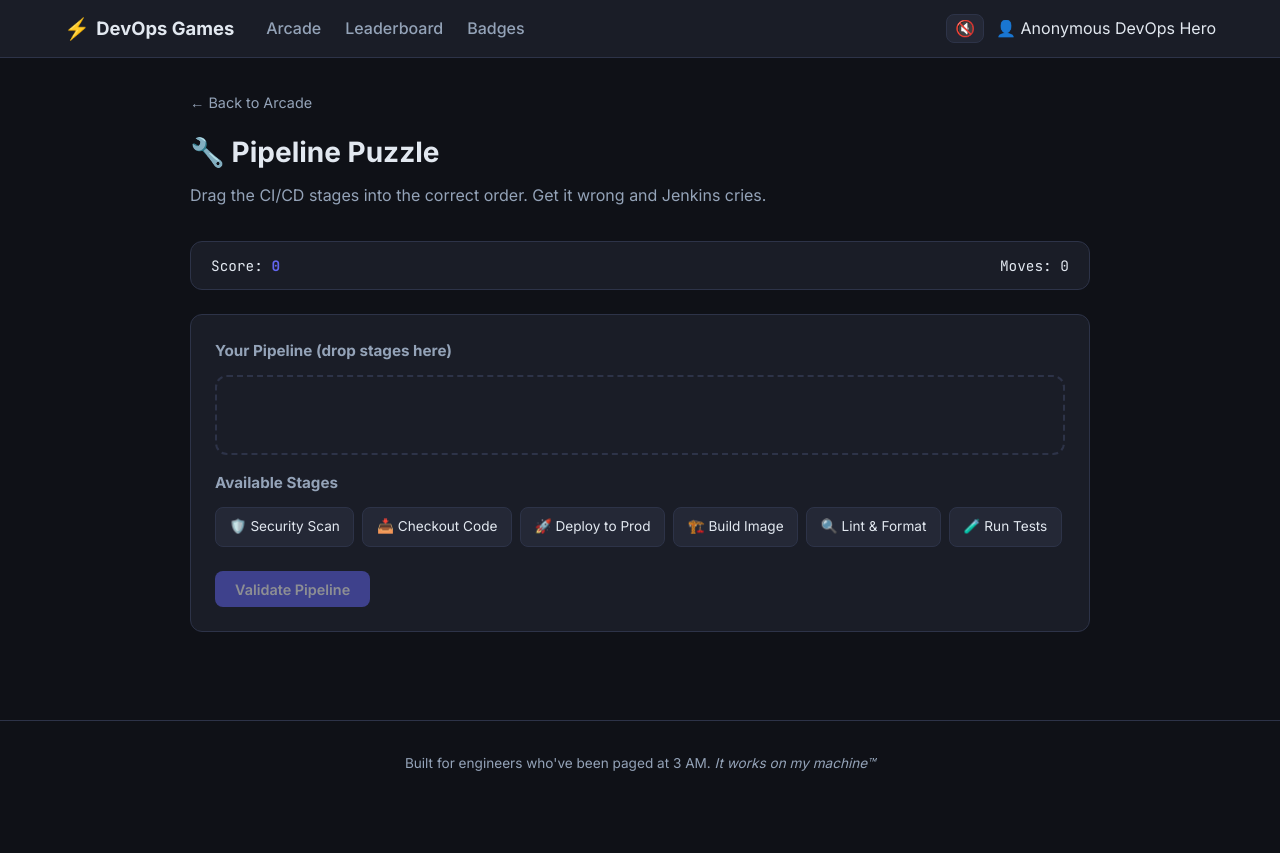
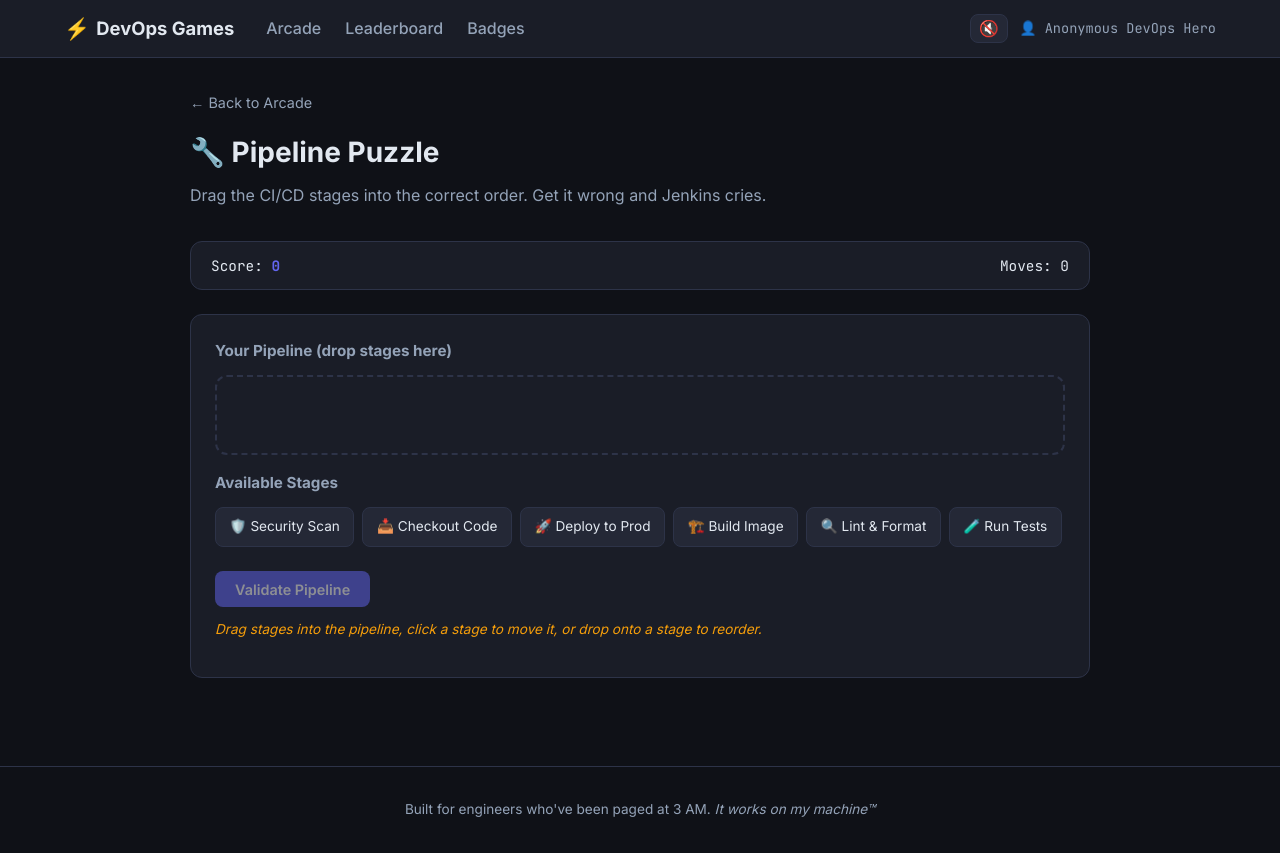
Before and after one commit to akhileshmishrabiz/web-app-on-aws-ecs, a Flask app: page /games/pipeline-puzzle in a window 1280 px wide. Before the commit the page ends 771 px from the top, so only its background shows below. Run offline with Flask 3, Linux system fonts and the light colour scheme.

Commit message:
Fix DevOps Games gameplay so puzzles work reliably and wrong answers are retryable.
Avoid broken starter YAML/Dockerfile text, improve pipeline drag-and-drop, reset incident timers cleanly, and surface score submission failures.

Co-authored-by: Cursor <cursoragent@cursor.com>

```diff
--- a/app/static/css/devops-games.css
+++ b/app/static/css/devops-games.css
@@ -69,7 +69,8 @@ body {
 
 .nav-links a:hover { color: var(--text); }
 
-.nav-player {
+.nav-player,
+.player-label {
     font-size: 0.85rem;
     color: var(--text-muted);
     font-family: var(--mono);
--- a/app/static/js/common.js
+++ b/app/static/js/common.js
@@ -58,6 +58,10 @@ async function submitScore(gameType, score, details = '') {
                 details: details
             })
         });
+        if (!resp.ok) {
+            showToast('Failed to submit score', 'error');
+            return { ok: false };
+        }
         const data = await resp.json();
         if (data.ok) {
             const bonus = data.daily_bonus ? ' (2× daily bonus!)' : '';
--- a/app/templates/games/dockerfile_builder.html
+++ b/app/templates/games/dockerfile_builder.html
@@ -31,12 +31,13 @@ function render() {
         <div class="scenario-title">${c.title}</div>
         <p class="hint-text">💡 Hint: ${c.hint}</p>
         <ul class="error-list">${c.errors.map(e => `<li>${e}</li>`).join('')}</ul>
-        <textarea class="code-editor" id="editor">${c.broken}</textarea>
+        <textarea class="code-editor" id="editor"></textarea>
         <div style="margin-top:1rem;display:flex;gap:0.75rem">
             <button class="btn btn-primary" id="submit-btn">Build Image</button>
             <button class="btn btn-ghost" id="reset-btn">Reset</button>
         </div>
         <div id="feedback"></div>`;
+    document.getElementById('editor').value = c.broken;
     document.getElementById('reset-btn').addEventListener('click', () => { document.getElementById('editor').value = c.broken; });
     document.getElementById('submit-btn').addEventListener('click', () => check(c));
 }
--- a/app/templates/games/incident_commander.html
+++ b/app/templates/games/incident_commander.html
@@ -28,7 +28,9 @@ function renderScenario() {
     const s = SCENARIOS[idx];
     timeLeft = s.time_limit;
     document.getElementById('scenario-num').textContent = idx + 1;
-    document.getElementById('timer').textContent = timeLeft;
+    const timerEl = document.getElementById('timer');
+    timerEl.textContent = timeLeft;
+    timerEl.classList.remove('urgent');
     document.getElementById('game-area').innerHTML = `
         <div class="scenario-card">
             <div class="scenario-title">${s.title}</div>
--- a/app/templates/games/k8s_yaml_fixer.html
+++ b/app/templates/games/k8s_yaml_fixer.html
@@ -31,12 +31,13 @@ function render() {
         <div class="scenario-title">${c.title}</div>
         <p class="hint-text">💡 Hint: ${c.hint}</p>
         <ul class="error-list">${c.errors.map(e => `<li>${e}</li>`).join('')}</ul>
-        <textarea class="code-editor" id="editor">${c.broken}</textarea>
+        <textarea class="code-editor" id="editor"></textarea>
         <div style="margin-top:1rem;display:flex;gap:0.75rem">
             <button class="btn btn-primary" id="submit-btn">kubectl apply</button>
             <button class="btn btn-ghost" id="reset-btn">Reset</button>
         </div>
         <div id="feedback"></div>`;
+    document.getElementById('editor').value = c.broken;
     document.getElementById('reset-btn').addEventListener('click', () => { document.getElementById('editor').value = c.broken; });
     document.getElementById('submit-btn').addEventListener('click', () => check(c));
 }
--- a/app/templates/games/pipeline_puzzle.html
+++ b/app/templates/games/pipeline_puzzle.html
@@ -19,6 +19,7 @@
         <h3 style="margin-bottom:0.75rem;font-size:0.95rem;color:var(--text-muted)">Available Stages</h3>
         <div class="pipeline-stages-pool" id="pool"></div>
         <button class="btn btn-primary" id="check-btn" disabled>Validate Pipeline</button>
+        <p class="hint-text" style="margin-top:0.75rem">Drag stages into the pipeline, click a stage to move it, or drop onto a stage to reorder.</p>
         <div id="feedback"></div>
     </div>
 </div>
@@ -27,37 +28,91 @@
 <script>
 const CORRECT = {{ correct_order|tojson }};
 const STAGES = {{ stages|tojson }};
-let score = 600, moves = 0;
+let score = 600, moves = 0, finished = false;
 const pipeline = document.getElementById('pipeline');
 const pool = document.getElementById('pool');
+const checkBtn = document.getElementById('check-btn');
 
-STAGES.forEach(s => {
+function pipelineChipCount() {
+    return pipeline.querySelectorAll('.stage-chip').length;
+}
+
+function updateCheckBtn() {
+    checkBtn.disabled = finished || pipelineChipCount() !== CORRECT.length;
+}
+
+function clearValidationMarks() {
+    document.querySelectorAll('.stage-chip').forEach(c => c.classList.remove('correct', 'wrong'));
+    document.getElementById('feedback').innerHTML = '';
+}
+
+function createChip(stage) {
     const chip = document.createElement('div');
     chip.className = 'stage-chip';
     chip.draggable = true;
-    chip.dataset.id = s.id;
-    chip.innerHTML = `${s.icon} ${s.label}`;
-    chip.addEventListener('dragstart', e => { e.dataTransfer.setData('text/plain', s.id); chip.classList.add('dragging'); });
+    chip.dataset.id = stage.id;
+    chip.innerHTML = `${stage.icon} ${stage.label}`;
+    chip.addEventListener('dragstart', e => {
+        e.dataTransfer.setData('text/plain', stage.id);
+        e.dataTransfer.effectAllowed = 'move';
+        chip.classList.add('dragging');
+    });
     chip.addEventListener('dragend', () => chip.classList.remove('dragging'));
-    pool.appendChild(chip);
-});
+    chip.addEventListener('dragover', e => { e.preventDefault(); e.dataTransfer.dropEffect = 'move'; });
+    chip.addEventListener('drop', e => handleDrop(e, chip.parentElement, chip));
+    chip.addEventListener('click', () => {
+        if (finished) return;
+        clearValidationMarks();
+        const dest = chip.parentElement === pipeline ? pool : pipeline;
+        dest.appendChild(chip);
+        moves++;
+        document.getElementById('moves').textContent = moves;
+        updateCheckBtn();
+    });
+    return chip;
+}
+
+STAGES.forEach(s => pool.appendChild(createChip(s)));
+
+function handleDrop(e, zone, beforeChip = null) {
+    e.preventDefault();
+    e.stopPropagation();
+    document.querySelectorAll('.pipeline-dropzone, .pipeline-stages-pool').forEach(z => z.classList.remove('drag-over'));
+    const id = e.dataTransfer.getData('text/plain');
+    const chip = document.querySelector(`.stage-chip[data-id="${id}"]`);
+    if (!chip || !zone) return;
+    clearValidationMarks();
+    if (beforeChip && beforeChip !== chip && zone.contains(beforeChip)) {
+        zone.insertBefore(chip, beforeChip);
+    } else {
+        zone.appendChild(chip);
+    }
+    moves++;
+    document.getElementById('moves').textContent = moves;
+    updateCheckBtn();
+}
 
 [pipeline, pool].forEach(zone => {
-    zone.addEventListener('dragover', e => { e.preventDefault(); zone.classList.add('drag-over'); });
-    zone.addEventListener('dragleave', () => zone.classList.remove('drag-over'));
+    zone.addEventListener('dragover', e => {
+        e.preventDefault();
+        e.dataTransfer.dropEffect = 'move';
+        zone.classList.add('drag-over');
+    });
+    zone.addEventListener('dragleave', e => {
+        if (!zone.contains(e.relatedTarget)) zone.classList.remove('drag-over');
+    });
     zone.addEventListener('drop', e => {
-        e.preventDefault();
-        zone.classList.remove('drag-over');
-        const id = e.dataTransfer.getData('text/plain');
-        const chip = document.querySelector(`.stage-chip[data-id="${id}"]`);
-        if (chip) { zone.appendChild(chip); moves++; document.getElementById('moves').textContent = moves; document.getElementById('check-btn').disabled = pipeline.children.length !== CORRECT.length; }
+        const before = e.target.closest('.stage-chip');
+        handleDrop(e, zone, before && zone.contains(before) ? before : null);
     });
 });
 
-document.getElementById('check-btn').addEventListener('click', async () => {
-    const order = [...pipeline.children].map(c => c.dataset.id);
+checkBtn.addEventListener('click', async () => {
+    if (finished) return;
+    const chips = [...pipeline.querySelectorAll('.stage-chip')];
+    const order = chips.map(c => c.dataset.id);
     let correct = 0;
-    [...pipeline.children].forEach((c, i) => {
+    chips.forEach((c, i) => {
         if (order[i] === CORRECT[i]) { c.classList.add('correct'); correct++; }
         else c.classList.add('wrong');
     });
@@ -66,14 +121,13 @@ document.getElementById('check-btn').addEventListener('click', async () => {
     document.getElementById('score').textContent = score;
     const fb = document.getElementById('feedback');
     if (correct === CORRECT.length) {
+        finished = true;
         fb.innerHTML = '<div class="feedback-box success">✅ Pipeline green! Ship it! (metaphorically — please use canary deploys)</div>';
-        document.getElementById('check-btn').disabled = true;
+        checkBtn.disabled = true;
         const result = await submitScore('pipeline_puzzle', score, `Perfect: ${correct}/${CORRECT.length}`);
         setTimeout(() => showResult(document.getElementById('game-area'), score, '🎉 Pipeline Master!', result.new_badges || [], 'Pipeline Puzzle'), 1500);
     } else {
-        fb.innerHTML = `<div class="feedback-box error">❌ ${correct}/${CORRECT.length} stages correct. The build is sad.</div>`;
-        const result = await submitScore('pipeline_puzzle', score, `${correct}/${CORRECT.length} correct`);
-        setTimeout(() => showResult(document.getElementById('game-area'), score, 'Pipeline needs work', result.new_badges || [], 'Pipeline Puzzle'), 2000);
+        fb.innerHTML = `<div class="feedback-box error">❌ ${correct}/${CORRECT.length} stages correct. Rearrange and validate again.</div>`;
     }
 });
 </script>
```
